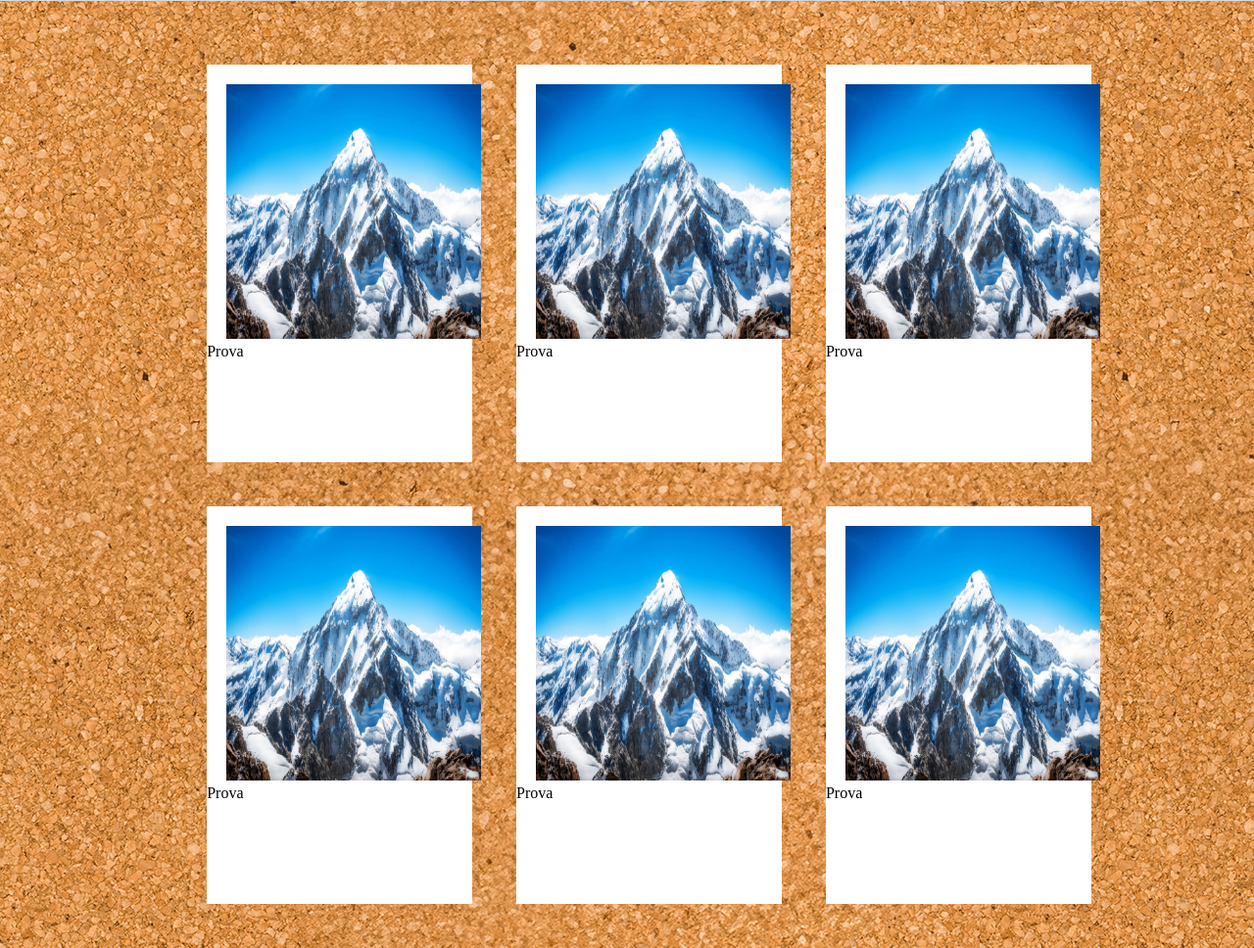
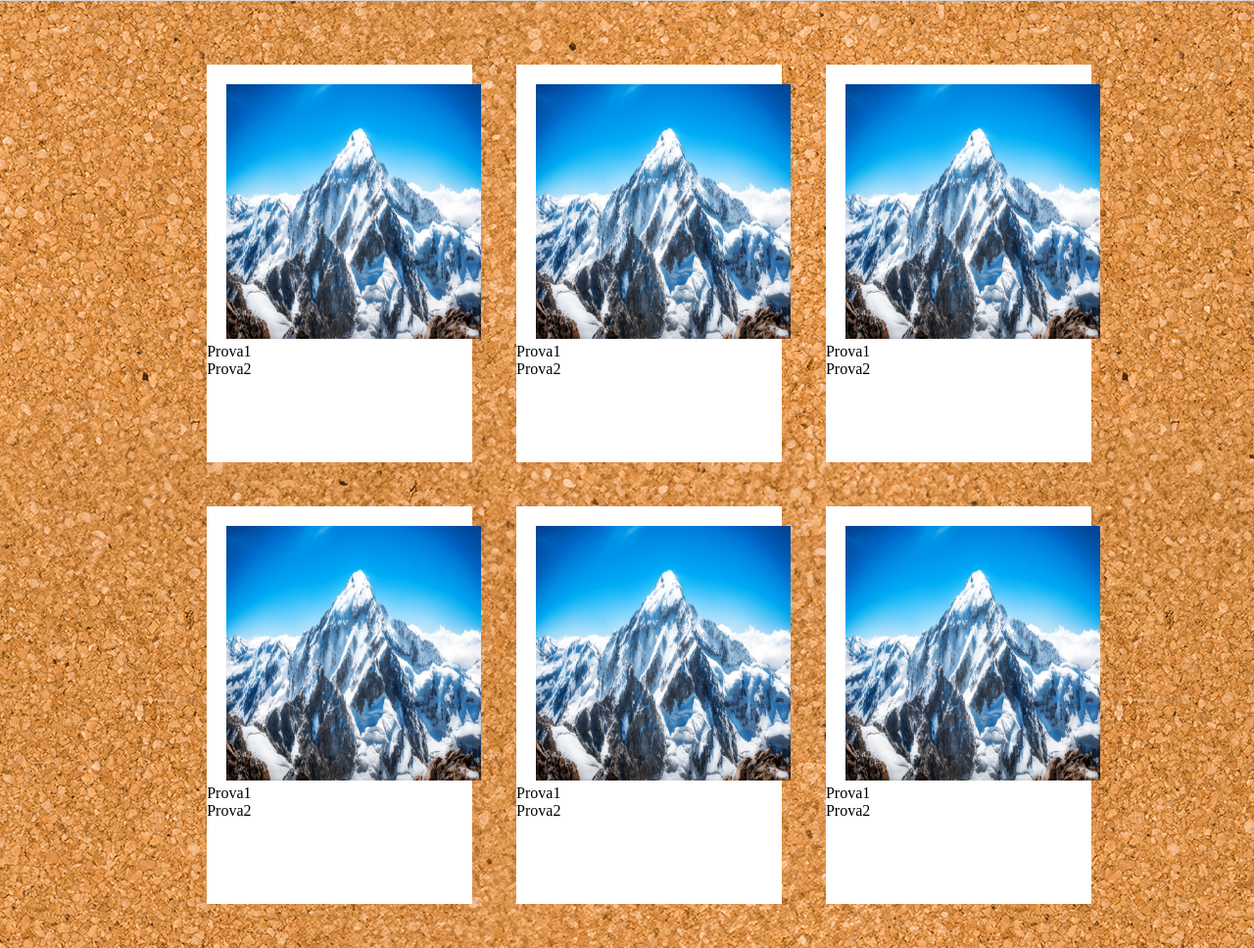
Before and after one commit to riccardo-ottavi/js-photo-blog, a plain HTML site: page index.html in a window 1280 px wide. Shown: the part 159-1127 px from the top of the page at 98% size. Drawn offline with nearby package versions, Linux system fonts and the light colour scheme; no server answers.

Commit message:
modifica la card-text per gestire i dati

```diff
--- a/css/main.css
+++ b/css/main.css
@@ -44,7 +44,7 @@ header {
 
 }
 
-.card-text{
+.card-text-box{
     height: 122px;
 }
 
--- a/index.html
+++ b/index.html
@@ -20,8 +20,13 @@
                         <div class="card-img">
                            <img src="img/mountains.png" alt="">
                         </div>
-                        <div class="card-text">
-                            <p>Prova</p>
+                        <div class="card-text-box">
+                            <div class="card-text-title">
+                                <span>Prova1</span>
+                            </div>
+                            <div class="card-text-title">
+                                <span>Prova2</span>
+                            </div>
                         </div>
                     </div>
                 </div>
@@ -31,8 +36,13 @@
                         <div class="card-img">
                            <img src="img/mountains.png" alt="">
                         </div>
-                        <div class="card-text">
-                            <p>Prova</p>
+                        <div class="card-text-box">
+                            <div class="card-text-title">
+                                <span>Prova1</span>
+                            </div>
+                            <div class="card-text-title">
+                                <span>Prova2</span>
+                            </div>
                         </div>
                     </div>
                 </div>
@@ -42,8 +52,13 @@
                         <div class="card-img">
                            <img src="img/mountains.png" alt="">
                         </div>
-                        <div class="card-text">
-                            <p>Prova</p>
+                        <div class="card-text-box">
+                            <div class="card-text-title">
+                                <span>Prova1</span>
+                            </div>
+                            <div class="card-text-title">
+                                <span>Prova2</span>
+                            </div>
                         </div>
                     </div>
                 </div>
@@ -55,8 +70,13 @@
                         <div class="card-img">
                            <img src="img/mountains.png" alt="">
                         </div>
-                        <div class="card-text">
-                            <p>Prova</p>
+                        <div class="card-text-box">
+                            <div class="card-text-title">
+                                <span>Prova1</span>
+                            </div>
+                            <div class="card-text-title">
+                                <span>Prova2</span>
+                            </div>
                         </div>
                     </div>
                 </div>
@@ -66,8 +86,13 @@
                         <div class="card-img">
                            <img src="img/mountains.png" alt="">
                         </div>
-                        <div class="card-text">
-                            <p>Prova</p>
+                        <div class="card-text-box">
+                            <div class="card-text-title">
+                                <span>Prova1</span>
+                            </div>
+                            <div class="card-text-title">
+                                <span>Prova2</span>
+                            </div>
                         </div>
                     </div>
                 </div>
@@ -77,8 +102,13 @@
                         <div class="card-img">
                            <img src="img/mountains.png" alt="">
                         </div>
-                        <div class="card-text">
-                            <p>Prova</p>
+                        <div class="card-text-box">
+                            <div class="card-text-title">
+                                <span>Prova1</span>
+                            </div>
+                            <div class="card-text-title">
+                                <span>Prova2</span>
+                            </div>
                         </div>
                     </div>
                 </div>
```
